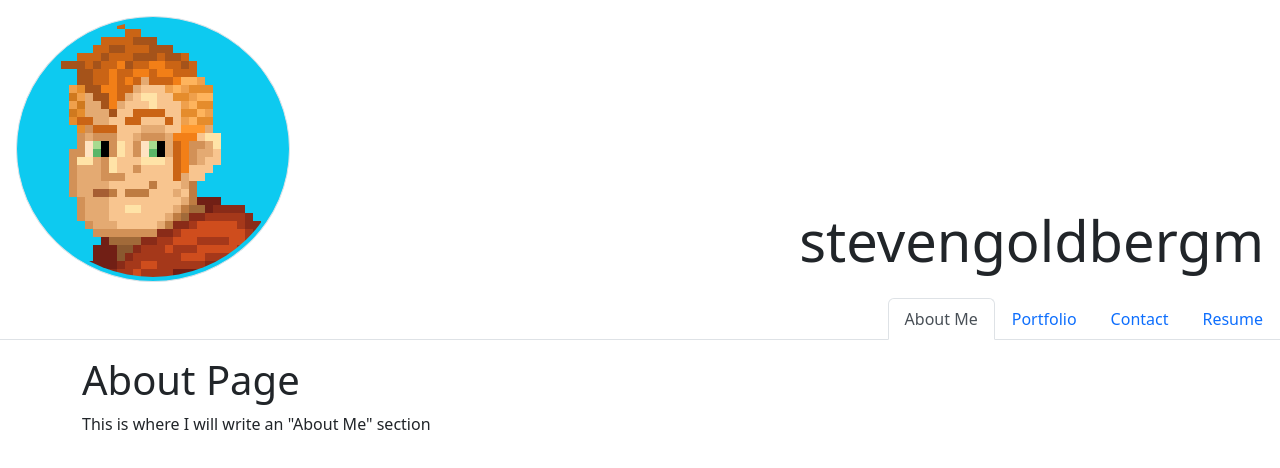
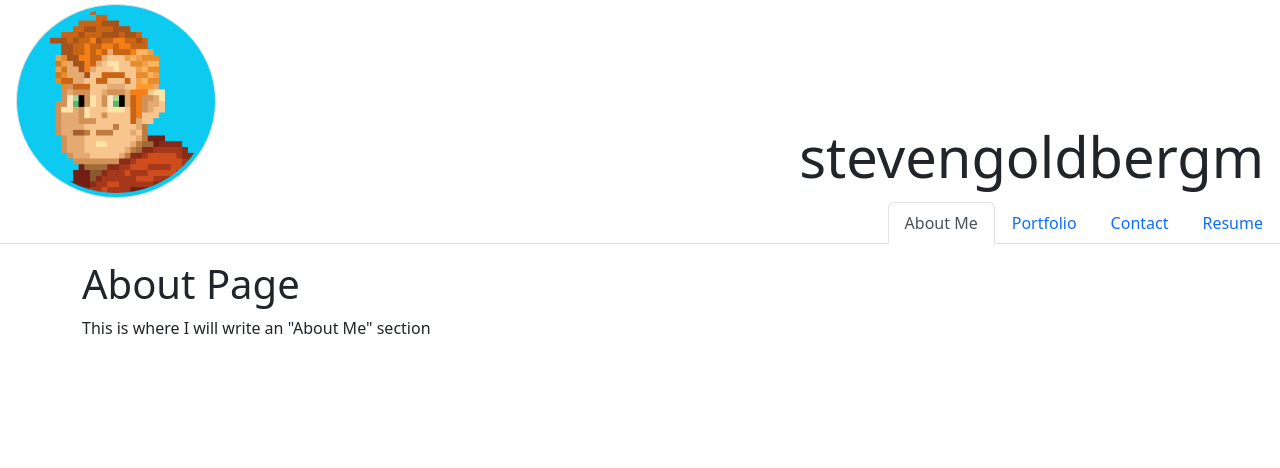
Before and after one commit to stevengoldbergm/react-portfolio, a React (Create React App) app: page / in a window 1280 px wide. Shown: the top 468 px of the page. Built offline with nearby package versions, Linux system fonts and the light colour scheme.

Commit message:
Added inline styling for the avatar in the Header to stop it from growing to massive size...

```diff
--- a/src/components/Header.js
+++ b/src/components/Header.js
@@ -1,4 +1,8 @@
 import React from 'react';
+
+const divstyle = {
+    maxWidth: "200px",
+}
 
 // Here we are using object destructuring assignment to pluck off our variables from the props object
 // We assign them to their own variable names
@@ -6,11 +10,10 @@ function NavTabs({ currentPage, handlePageChange }) {
   return (
     <>
     <header class="jumbotron jumbotron-fluid">
-
-            <div class="d-flex flex-column flex-sm-row justify-content-between align-items-center align-items-sm-end p-3">
-                <img src={require("../Assets/imgs/Bauldren.png")} class="rounded-circle bg-info img-thumbnail img-fluid" alt="Pixel Avatar"></img>
-                <h1 class="display-4">stevengoldbergm</h1>
-            </div>
+        <div class="d-flex flex-column flex-sm-row justify-content-between align-items-center align-items-sm-end py-1 px-3">
+            <img src={require("../Assets/imgs/Bauldren.png")} class="rounded-circle bg-info img-thumbnail" width="25%" height="auto" style={divstyle} alt="Pixel Avatar"></img>
+            <h1 class="display-4">stevengoldbergm</h1>
+        </div>
 
     </header>
       <ul className="nav nav-tabs d-flex justify-content-around justify-content-sm-end">
```
